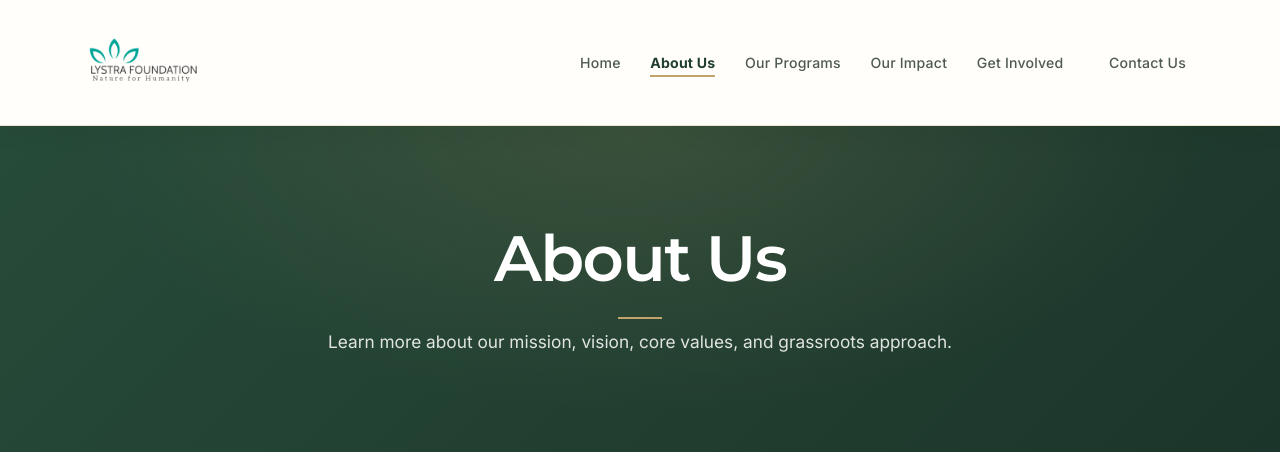
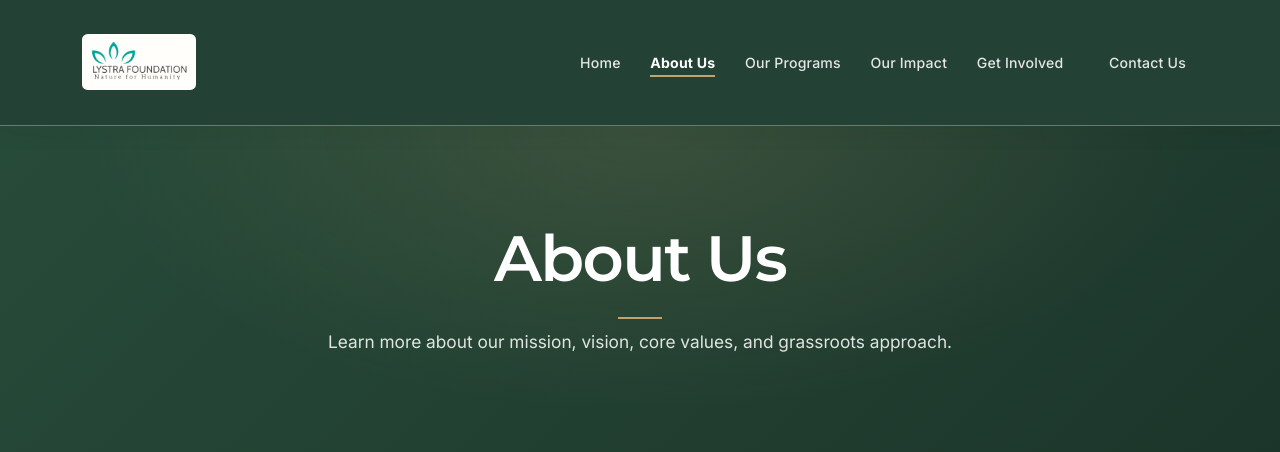
Before and after one commit to black-pearl-tradition/lystra-foundation, a PHP site: page /about.html in a window 1280 px wide. Shown: the top 452 px of the page. Run offline with PHP 8.4, Linux system fonts and the light colour scheme.

Commit message:
Set deep green navigation header
Co-authored-by: Copilot <223556219+Copilot@users.noreply.github.com>

```diff
--- a/assets/css/style.css
+++ b/assets/css/style.css
@@ -74,10 +74,10 @@ h6 {
    Header navigation and branding
    ========================================================== */
 .navbar {
-    border-bottom: 1px solid rgba(194, 163, 108, 0.28);
+    border-bottom: 1px solid rgba(194, 163, 108, 0.55);
     padding-top: 2.15rem;
     padding-bottom: 2.15rem;
-    background: rgba(255, 254, 250, 0.97) !important;
+    background: rgba(32, 62, 49, 0.98) !important;
     box-shadow: 0 0.35rem 1.5rem rgba(28, 43, 34, 0.055) !important;
     backdrop-filter: blur(14px);
 }
@@ -96,6 +96,9 @@ h6 {
     width: auto;
     max-width: min(15rem, 60vw);
     height: 3.5rem;
+    padding: 0.2rem;
+    border-radius: 0.35rem;
+    background: #fffefa;
     object-fit: contain;
 }
 
@@ -107,7 +110,7 @@ h6 {
     position: relative;
     padding: 0.6rem 0.75rem !important;
     border-radius: 0.25rem;
-    color: #4e5a52;
+    color: rgba(255, 255, 255, 0.88);
     font-size: 0.88rem;
     font-weight: 500;
     letter-spacing: 0.015em;
@@ -118,12 +121,12 @@ h6 {
 
 .navbar .nav-link:hover,
 .navbar .nav-link:focus {
-    color: var(--lystra-green-dark) !important;
-    background-color: rgba(49, 93, 73, 0.06);
+    color: #fff !important;
+    background-color: rgba(255, 255, 255, 0.09);
 }
 
 .navbar .nav-link.active {
-    color: var(--lystra-green-dark) !important;
+    color: #fff !important;
     background: transparent;
     font-weight: 650;
 }
@@ -139,12 +142,16 @@ h6 {
 }
 
 .navbar-toggler {
-    border-color: var(--lystra-border);
+    border-color: rgba(255, 255, 255, 0.35);
     padding: 0.45rem 0.65rem;
 }
 
+.navbar-toggler-icon {
+    filter: invert(1);
+}
+
 .navbar-toggler:focus {
-    box-shadow: 0 0 0 0.2rem rgba(40, 122, 75, 0.14);
+    box-shadow: 0 0 0 0.2rem rgba(194, 163, 108, 0.35);
 }
 
 /* ==========================================================
```
